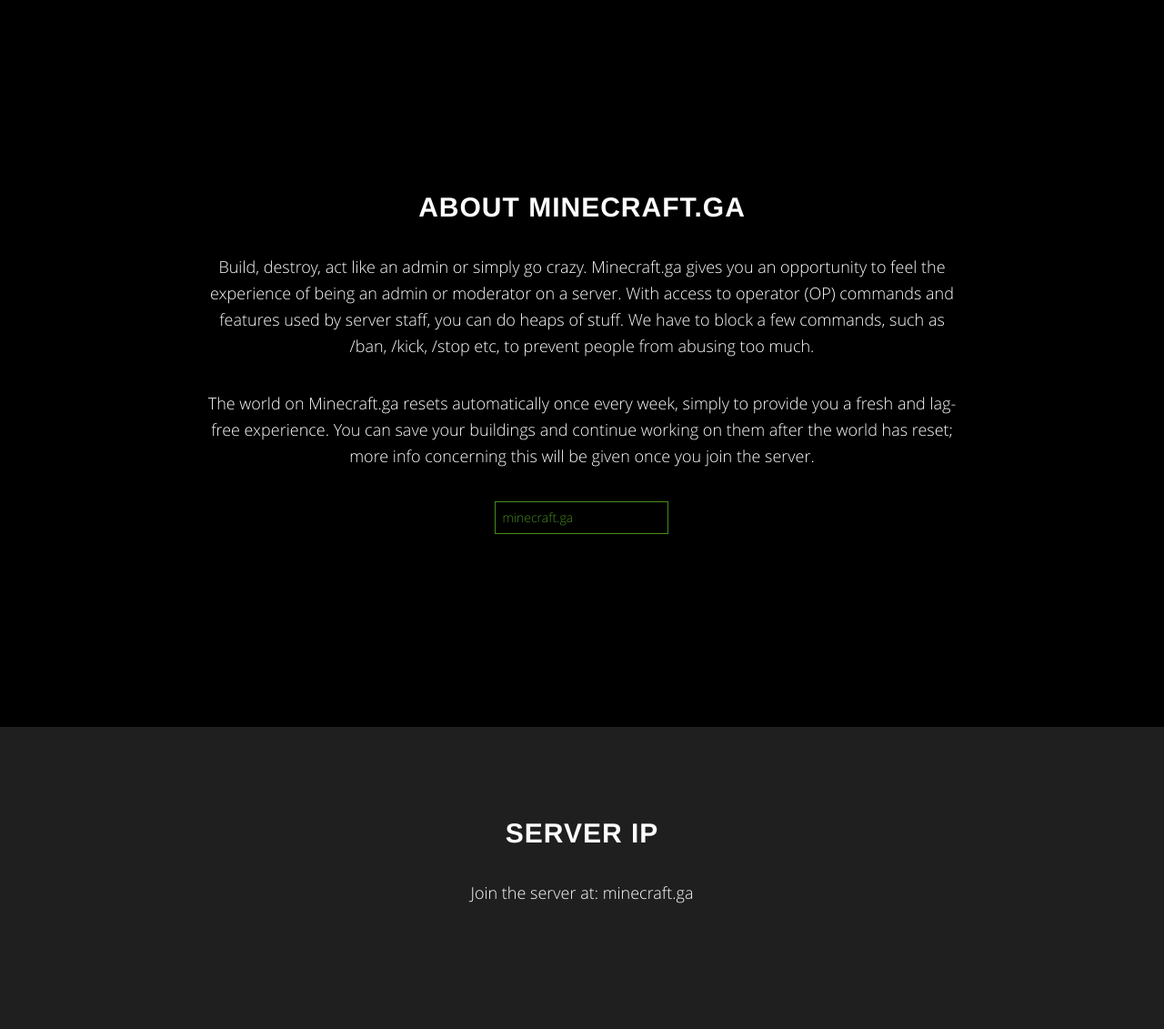
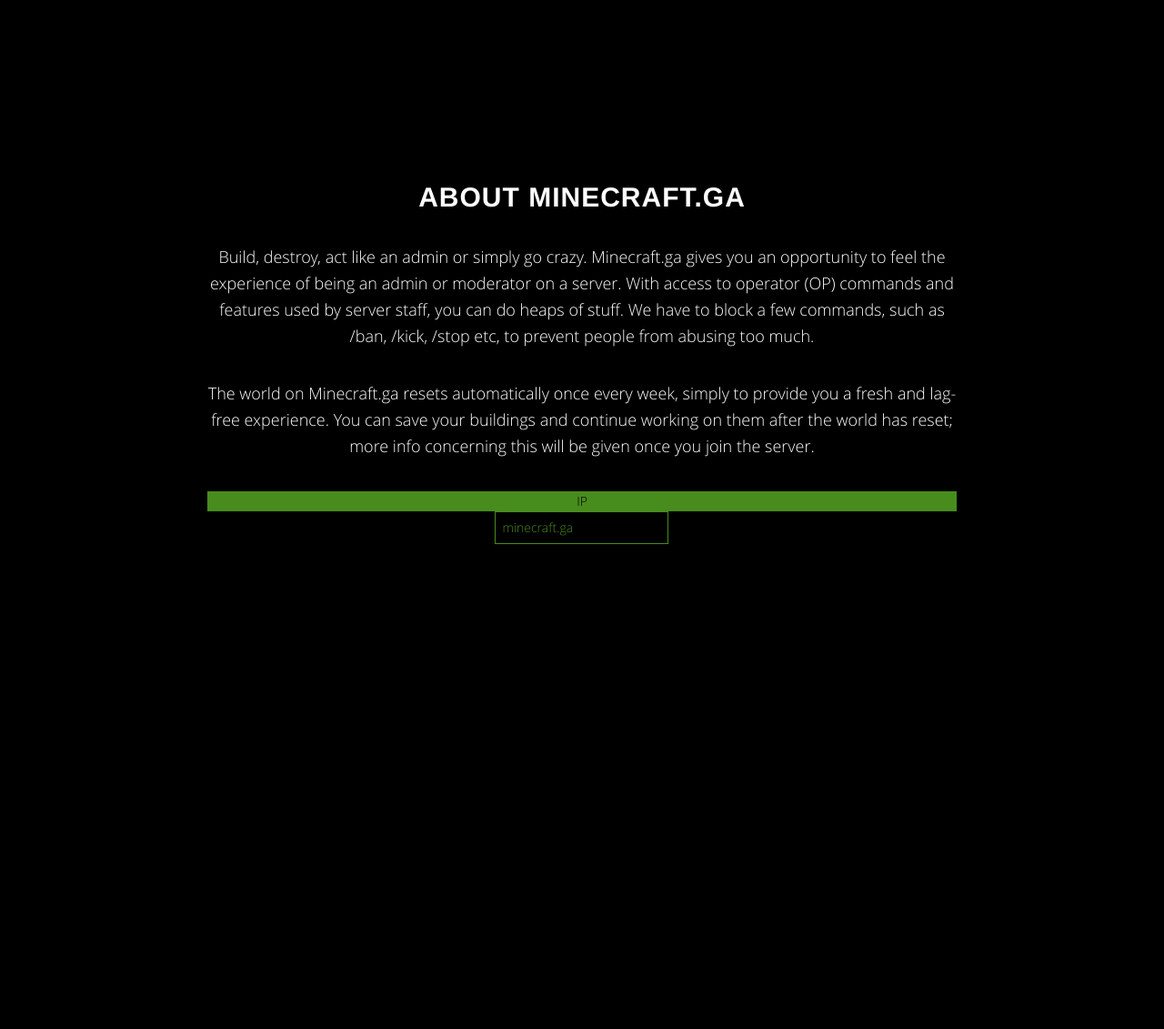
Before and after one commit to xBarkPuppy1/Flame.ga, a PHP site: page / in a window 1280 px wide. Shown: the part 801-1932 px from the top of the page at 91% size. After the commit the page ends 1399 px from the top, so only its background shows below. Run offline with PHP 8.4, Linux system fonts and the light colour scheme; some libraries are stand-ins or nearby versions; some web fonts are replaced.

Commit message:
Initial Commit

```diff
--- a/css/minecraft.css
+++ b/css/minecraft.css
@@ -45,7 +45,7 @@
 
 p {
     margin: 0 0 25px;
-    font-size: 14px;
+    font-size: 18px;
     line-height: 1.5;
 }
 
@@ -287,3 +287,8 @@
     color: #000;
     background-color: #488c1d;
 }
+#ipbox {
+    border: 1px solid #488c1d;
+    color: #000;
+    background-color: #488c1d;
+}
--- a/index.html
+++ b/index.html
@@ -33,20 +33,10 @@
 				<p>
 				The world on Minecraft.ga resets automatically once every week, simply to provide you a fresh and lag-free experience. You can save your buildings and continue working on them after the world has reset; more info concerning this will be given once you join the server.
 </p>
-  <input type="text" value="minecraft.ga" size="20">
+  <div id="ipbox">IP</div><input type="text" value="minecraft.ga" size="20">
             </div>
         </div>
       </div>
-    </section>
-    <section id="ip" class="text-center">
-      <div class="ip-section">
-        <div class="container">
-            <div class="col-lg-8 col-lg-offset-2">
-                <h2>Server IP</h2>
-                <p>Join the server at: minecraft.ga</p>
-            </div>
-        </div>
-     </div>
     </section>
     <script src="https://ajax.googleapis.com/ajax/libs/jquery/1.10.2/jquery.min.js"></script>
     <script src="https://netdna.bootstrapcdn.com/bootstrap/3.0.3/js/bootstrap.min.js"></script>
```
